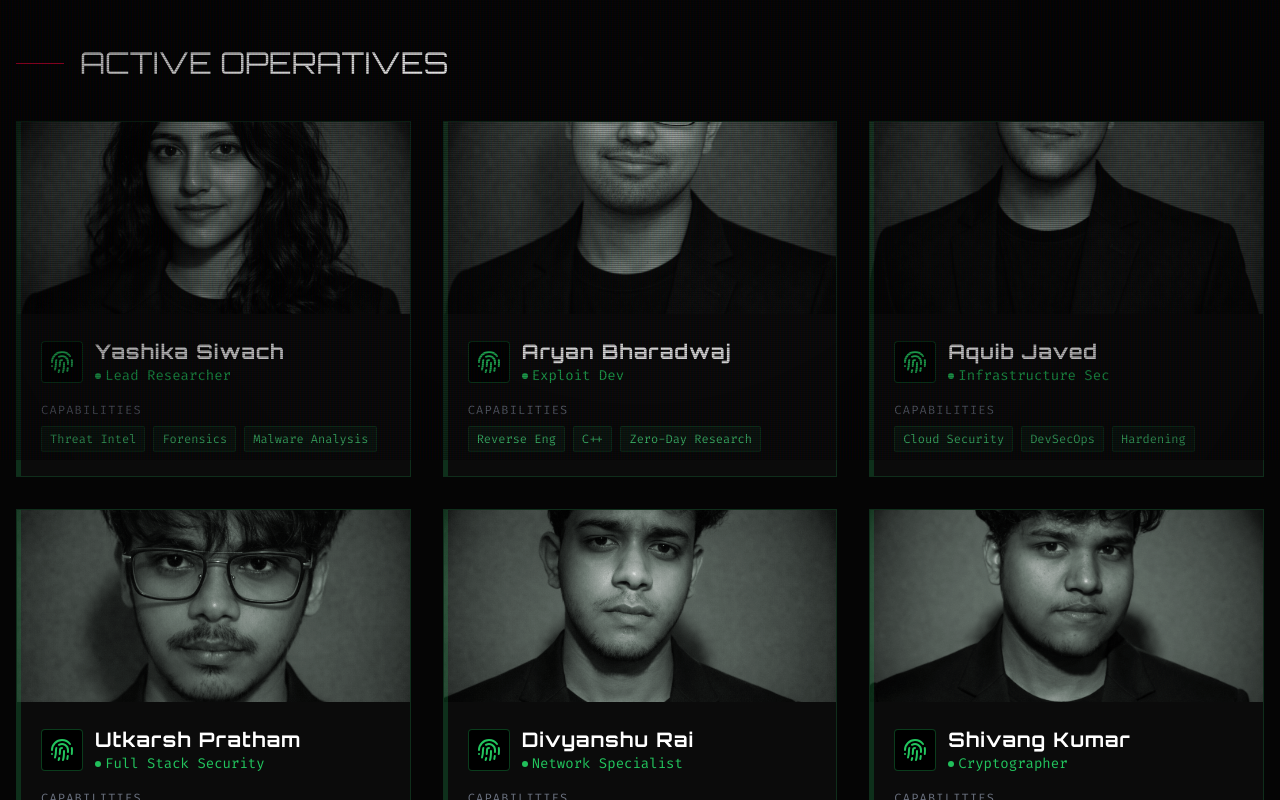
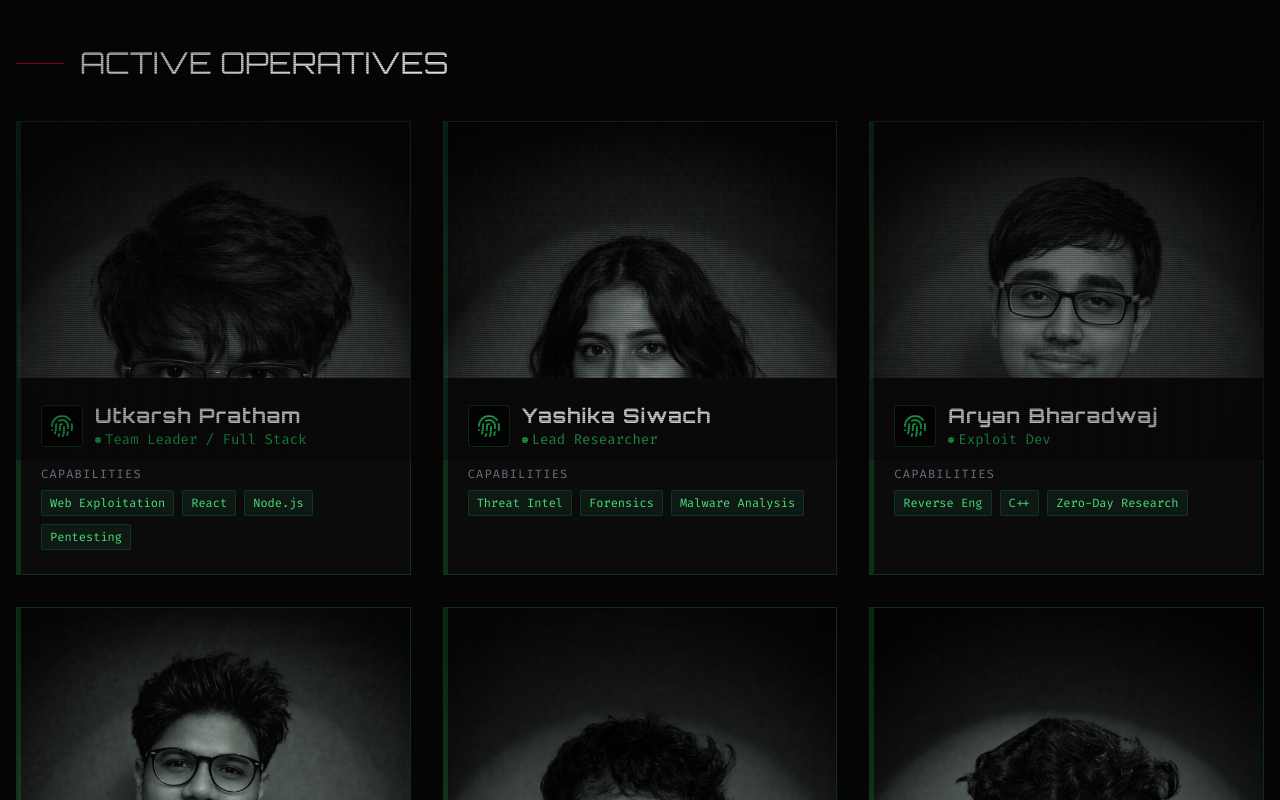
Before and after one commit to utxdev/xaenithra-landing, a React (Vite) app: page / in a window 1280 px wide. Shown: the part 340-1140 px from the top of the page. Built offline with nearby package versions, Linux system fonts and the light colour scheme.

Commit message:
Refine team section: Utkarsh first, fix image cropping

```diff
--- a/src/App.jsx
+++ b/src/App.jsx
@@ -11,9 +11,9 @@ const TeamMember = ({ name, role, skills, delay, image }) => (
         className="border border-green-900/50 bg-cyber-gray/50 overflow-hidden relative group hover:border-neon-blue/50 transition-colors"
     >
         <div className="absolute top-0 left-0 w-1 h-full bg-green-500/20 group-hover:bg-neon-blue/50 transition-colors z-10" />
-        <div className="h-48 overflow-hidden relative">
+        <div className="h-64 overflow-hidden relative">
             <div className="absolute inset-0 bg-green-900/20 group-hover:bg-transparent transition-colors z-10 mix-blend-overlay" />
-            <img src={image} alt={name} className="w-full h-full object-cover grayscale group-hover:grayscale-0 transition-all duration-500" />
+            <img src={image} alt={name} className="w-full h-full object-cover object-top grayscale group-hover:grayscale-0 transition-all duration-500" />
         </div>
         <div className="p-6 relative z-20">
             <div className="flex items-center gap-3 mb-4">
@@ -118,31 +118,31 @@ function App() {
 
                     <div className="grid grid-cols-1 md:grid-cols-2 lg:grid-cols-3 gap-8">
                         <TeamMember
+                            name="Utkarsh Pratham"
+                            role="Team Leader / Full Stack"
+                            skills={['Web Exploitation', 'React', 'Node.js', 'Pentesting']}
+                            image="/utkarsh.png"
+                            delay={0.2}
+                        />
+                        <TeamMember
                             name="Yashika Siwach"
                             role="Lead Researcher"
                             skills={['Threat Intel', 'Forensics', 'Malware Analysis']}
                             image="/yashika.png"
-                            delay={0.2}
+                            delay={0.4}
                         />
                         <TeamMember
                             name="Aryan Bharadwaj"
                             role="Exploit Dev"
                             skills={['Reverse Eng', 'C++', 'Zero-Day Research']}
                             image="/aryan.png"
-                            delay={0.4}
+                            delay={0.6}
                         />
                         <TeamMember
                             name="Aquib Javed"
                             role="Infrastructure Sec"
                             skills={['Cloud Security', 'DevSecOps', 'Hardening']}
                             image="/aquib.png"
-                            delay={0.6}
-                        />
-                        <TeamMember
-                            name="Utkarsh Pratham"
-                            role="Full Stack Security"
-                            skills={['Web Exploitation', 'React', 'Node.js', 'Pentesting']}
-                            image="/utkarsh.png"
                             delay={0.8}
                         />
                         <TeamMember
```
